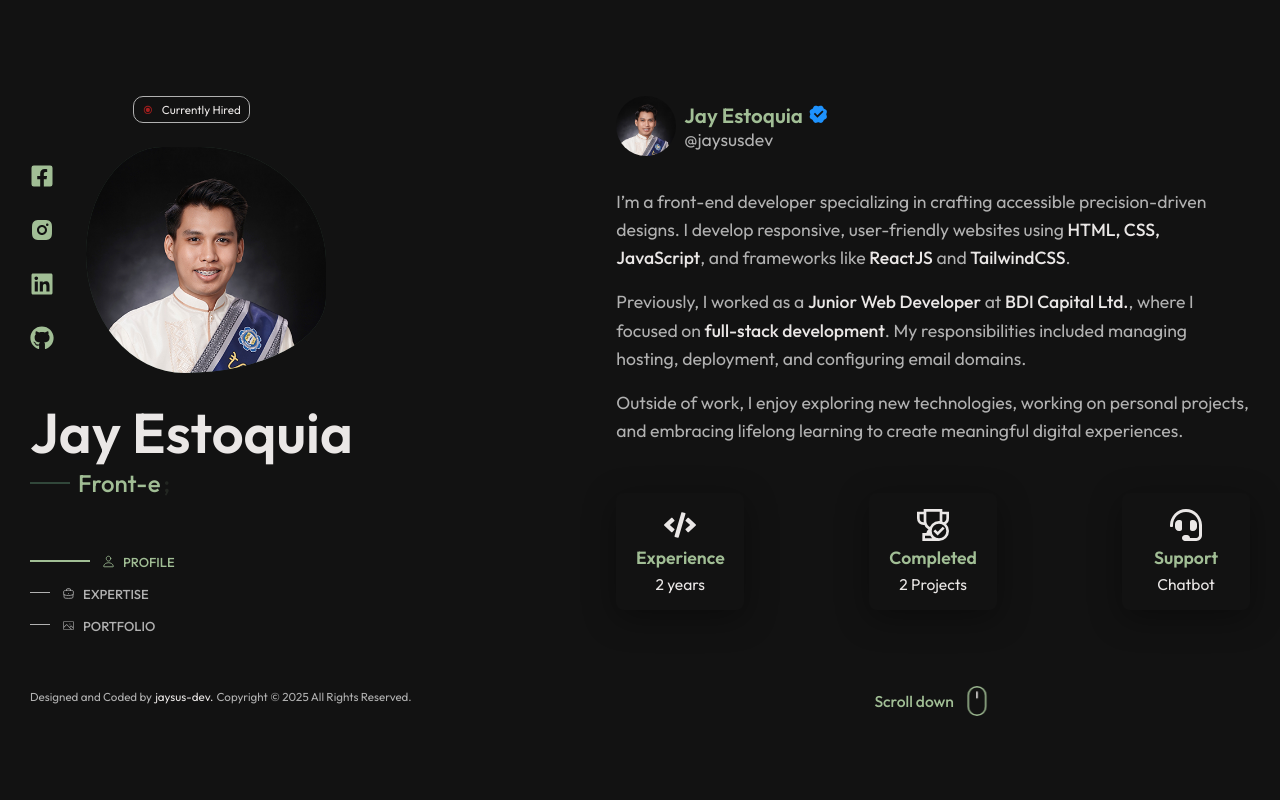
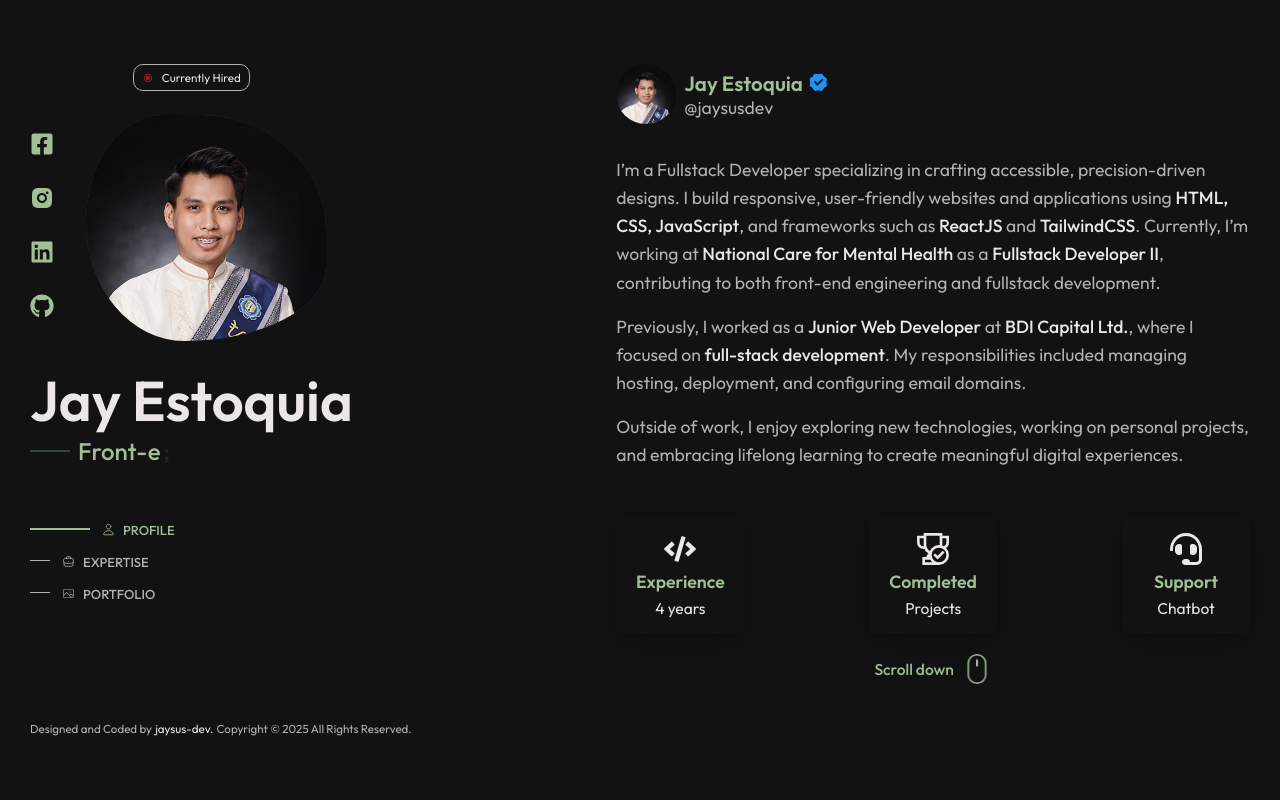
Before and after one commit to Jaysus-dev/jaysus-dev-portfoliov2, a React (Vite) app: page /profile in a window 1280 px wide. Shown: the top 800 px of the page. Built offline with nearby package versions, Linux system fonts and the light colour scheme.

Commit message:
ADDED Project Links

```diff
--- a/src/App.css
+++ b/src/App.css
@@ -105,7 +105,7 @@ textarea {
 
 /*.Reusable-CSS-Class*/
 .section {
-  padding: 6rem 0 6rem 0;
+  padding: 4rem 0 4rem 0;
 }
 .section__margin {
   margin-bottom: 5rem;
--- a/src/App.jsx
+++ b/src/App.jsx
@@ -7,11 +7,10 @@ function App() {
   const navigate = useNavigate();
 
   {
-    /*  // Redirect to the root path ("/") on every render
-  useEffect(() => {
-    navigate("/profile", { replace: true });
-  }, [navigate]);
-*/
+    // Redirect to the root path ("/") on every render
+    useEffect(() => {
+      navigate("/profile", { replace: true });
+    }, [navigate]);
   }
   const location = useLocation();
   const isHiddenPage =
--- a/src/assets/json/Data.json
+++ b/src/assets/json/Data.json
@@ -65,13 +65,13 @@
       "className": "profile__exp-icon",
       "icon": "FaCode",
       "title": "Experience",
-      "subtitle": "2 years"
+      "subtitle": "4 years"
     },
     {
       "className": "profile__exp-icon",
       "icon": "GrAchievement",
       "title": "Completed",
-      "subtitle": "2 Projects"
+      "subtitle": " Projects"
     },
     {
       "className": "profile__exp-icon",
@@ -216,6 +216,7 @@
     {
       "id": 1,
       "vid": "/vid/Jay_Estoquia.webm",
+      "url": "https://jay-estoquia.vercel.app/",
       "title": "Jay Estoquia Web",
       "subtitle": "Personal",
       "desc": "A creative showcase of my work, skills, and passion for web development. Explore my projects, dive into my tech stack, and let’s build something amazing together.",
@@ -231,6 +232,7 @@
     {
       "id": 2,
       "vid": "/vid/BDI_Capital.webm",
+      "url": "https://www.bdi-capital.com/",
       "title": "BDI Capital Ltd.",
       "subtitle": "Consultancy",
       "desc": "Designed and developed a professional brand website, enhancing digital presence with a modern, responsive interface. while optimizing performance and UX. ",
@@ -248,7 +250,7 @@
     {
       "id": 1,
       "vid": "/vid/Figment_Clique.webm",
-      "url": "",
+      "url": "https://www.figmentclique.com/",
       "title": "Figment Clique",
       "subtitle": "Lorem Ipsum",
       "desc": "Lorem Ipsum",
@@ -273,13 +275,14 @@
         { "name": "Vite+React.JS" },
         { "name": "TailwindCSS" },
         { "name": "MaterialTailwind" },
+        { "name": "Formik" },
         { "name": "Firebase" }
       ]
     },
     {
       "id": 3,
       "vid": "/vid/iLead_ICT.webm",
-      "url": "",
+      "url": "https://ileadict.com/",
       "title": "ILead ICT Solutions",
       "subtitle": "Udemy",
       "desc": "Issued Feb 2024",
@@ -288,7 +291,7 @@
     {
       "id": 4,
       "vid": "/vid/Intelco_Fiber.webm",
-      "url": "",
+      "url": "https://intelcofiber.com/",
       "title": "Intelco Fiber",
       "subtitle": "Udemy",
       "desc": "Issued Feb 2024",
--- a/src/components/Main/Expertise/CoursesCert/Courses.jsx
+++ b/src/components/Main/Expertise/CoursesCert/Courses.jsx
@@ -5,9 +5,9 @@ import Data from "../../../../assets/json/Data.json";
 function Courses() {
   const [selectedCert, setSelectedCert] = useState(null);
 
-  const imgClick = (cert) => {
-    setSelectedCert(cert);
-  };
+  //const imgClick = (cert) => {
+  //  setSelectedCert(cert);
+  // };
 
   const closeModal = () => {
     setSelectedCert(null);
--- a/src/components/Main/Portfolio/Projects/CollabProj.jsx
+++ b/src/components/Main/Portfolio/Projects/CollabProj.jsx
@@ -7,12 +7,16 @@ function CollabProj() {
   const IconComponent = iconComponents.LuArrowUpRight;
   return (
     <div className="project">
-      <h2 className="section__title">Hack & Stack</h2>
-      <span className="section__subtitle"> Team collaboration Projects</span>
+      <h2 className="section__title">Strukt</h2>
+      <span className="section__subtitle">
+        {" "}
+        Selected team collaboration Projects
+      </span>
       <div className="project__container">
         <div className="project__wrapper">
           <div className="project__content grid">
             {Data.collabproj.map((colproj) => (
+              <a href={colproj.url} target="_blank" rel="noopener noreferrer">
                 <div key={colproj.id} className="project__data">
                   <video
                     src={colproj.vid}
@@ -31,6 +35,7 @@ function CollabProj() {
                     </div>
                   </div>
                 </div>
+              </a>
             ))}
           </div>
         </div>
--- a/src/components/Main/Portfolio/Projects/Projects.jsx
+++ b/src/components/Main/Portfolio/Projects/Projects.jsx
@@ -11,6 +11,7 @@ function Projects() {
         <div className="project__wrapper">
           <div className="project__content grid">
             {Data.projects.map((proj) => (
+              <a href={proj.url} target="_blank" rel="noopener noreferrer">
                 <div key={proj.id} className="project__data">
                   <video
                     src={proj.vid}
@@ -20,6 +21,7 @@ function Projects() {
                     muted
                     playsInline
                   ></video>
+                  <a href={proj.ur}></a>
                   <div className="project__info">
                     <h3>{proj.title}</h3>
                     <span>{proj.subtitle}</span>
@@ -31,6 +33,7 @@ function Projects() {
                     </div>
                   </div>
                 </div>
+              </a>
             ))}
           </div>
         </div>
--- a/src/components/Main/Profile/About/About.jsx
+++ b/src/components/Main/Profile/About/About.jsx
@@ -32,13 +32,15 @@ function About() {
 
         <article className="profile__tweet">
           <p>
-            I’m a front-end developer specializing in crafting accessible
-            precision-driven designs. I develop responsive, user-friendly
-            websites using <strong>HTML, CSS, JavaScript</strong>, and
-            frameworks like <strong>ReactJS</strong> and{" "}
-            <strong>TailwindCSS</strong>.
+            I’m a Fullstack Developer specializing in crafting accessible,
+            precision-driven designs. I build responsive, user-friendly websites
+            and applications using <strong>HTML, CSS, JavaScript</strong>, and
+            frameworks such as <strong>ReactJS</strong> and{" "}
+            <strong>TailwindCSS</strong>. Currently, I’m working at
+            <strong> National Care for Mental Health </strong> as a{" "}
+            <strong>Fullstack Developer II</strong>, contributing to both
+            front-end engineering and fullstack development.
           </p>
-
           <p>
             Previously, I worked as a <strong>Junior Web Developer</strong> at{" "}
             <strong>BDI Capital Ltd.</strong>, where I focused on{" "}
--- a/src/components/Main/Profile/Profile.jsx
+++ b/src/components/Main/Profile/Profile.jsx
@@ -1,6 +1,7 @@
 import React from "react";
 import About from "./About/About";
 import Career from "./Career/Career";
+import CV from "../../../assets/Estoquia_CV.pdf";
 import { iconComponents } from "../../../assets/json/Icon";
 
 function Profile() {
@@ -9,7 +10,7 @@ function Profile() {
     <>
       <About />
       <Career />
-      <a href="" className="resume__wrapper" target="__blank">
+      <a href={CV} className="resume__wrapper" target="__blank">
         View Full Résumé <IconComponent className="resume__icon" />
       </a>
     </>
```
Also changed, not shown: 1 other file (tests, documents, lock files or other folders). Lines whose indentation alone changed are shown as unchanged.
